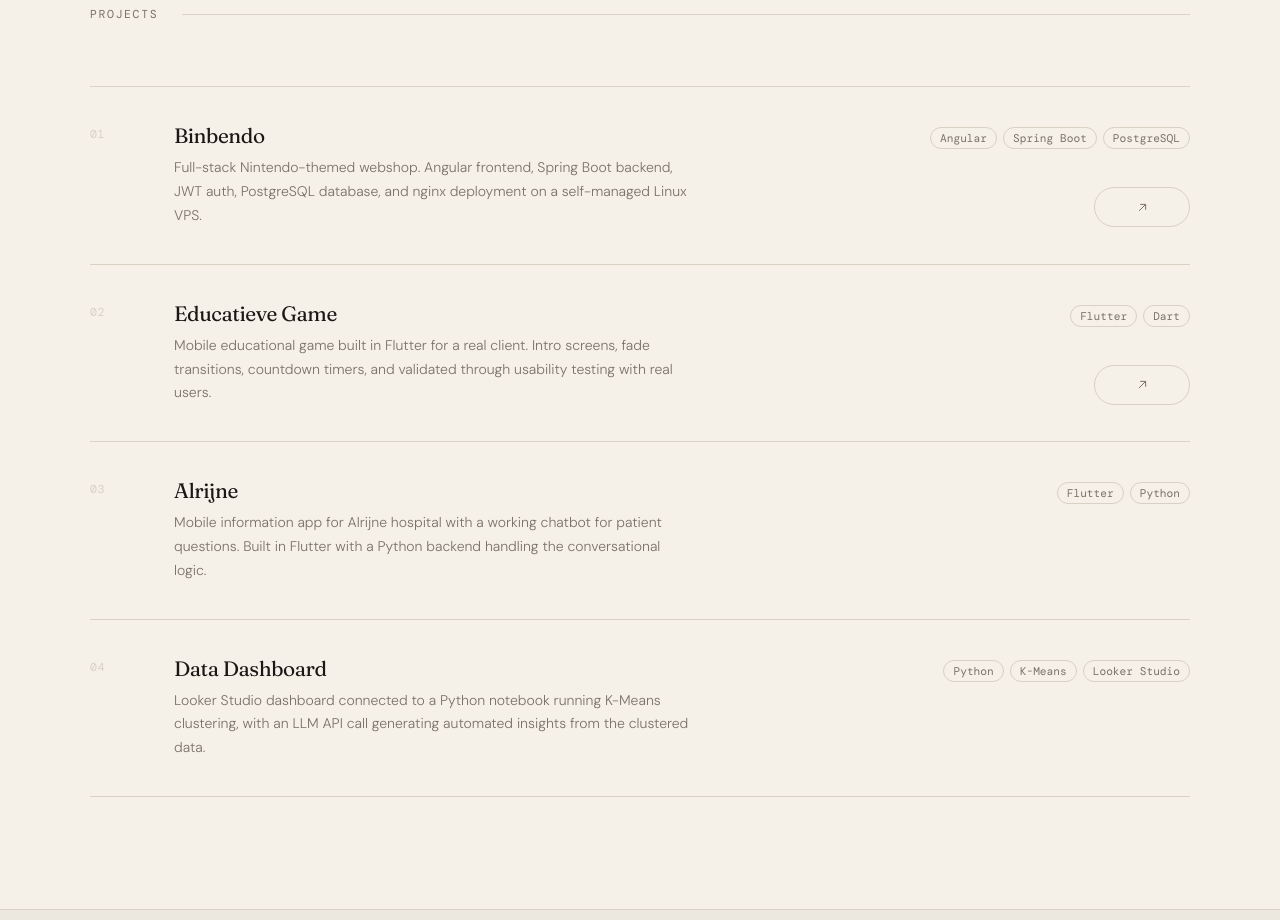
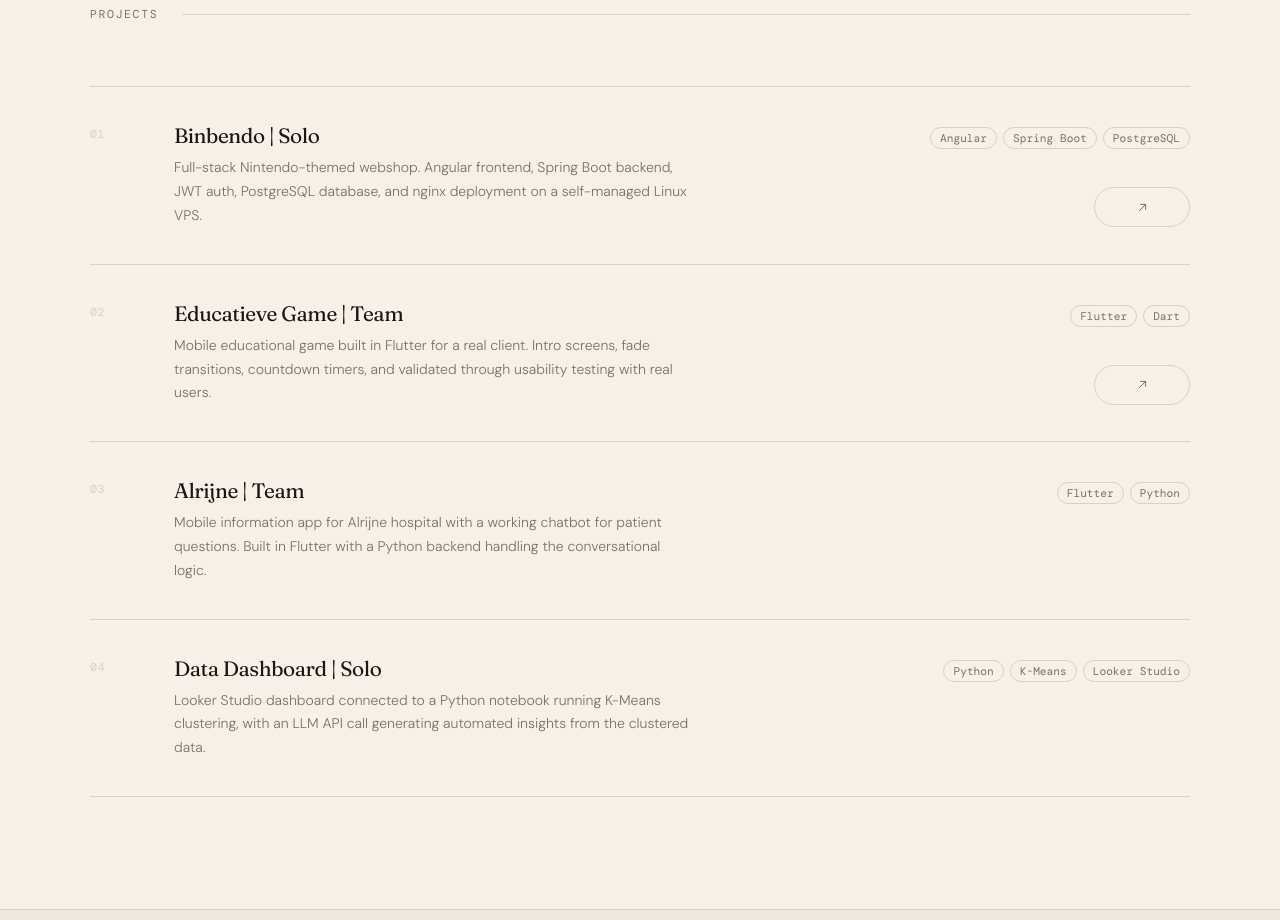
Before and after one commit to SabriAz/portfolio, a Vue app: page / in a window 1280 px wide. Shown: the part 2380-3300 px from the top of the page. Built offline with nearby package versions, Linux system fonts and the light colour scheme; a web font is replaced by a local one.

Commit message:
chore: added team or solo to projects

```diff
--- a/src/components/ProjectsSection.vue
+++ b/src/components/ProjectsSection.vue
@@ -37,24 +37,24 @@
 <script setup>
 const projects = [
   {
-    title: 'Binbendo',
+    title: 'Binbendo | Solo',
     desc: 'Full-stack Nintendo-themed webshop. Angular frontend, Spring Boot backend, JWT auth, PostgreSQL database, and nginx deployment on a self-managed Linux VPS.',
     stack: ['Angular', 'Spring Boot', 'PostgreSQL'],
     link: 'https://binbendo.sabriazzouz.com',
   },
   {
-    title: 'Educatieve Game',
+    title: 'Educatieve Game | Team',
     desc: 'Mobile educational game built in Flutter for a real client. Intro screens, fade transitions, countdown timers, and validated through usability testing with real users.',
     stack: ['Flutter', 'Dart'],
     link: 'https://game.sabriazzouz.com',
   },
   {
-    title: 'Alrijne',
+    title: 'Alrijne | Team',
     desc: 'Mobile information app for Alrijne hospital with a working chatbot for patient questions. Built in Flutter with a Python backend handling the conversational logic.',
     stack: ['Flutter', 'Python'],
   },
   {
-    title: 'Data Dashboard',
+    title: 'Data Dashboard | Solo',
     desc: 'Looker Studio dashboard connected to a Python notebook running K-Means clustering, with an LLM API call generating automated insights from the clustered data.',
     stack: ['Python', 'K-Means', 'Looker Studio'],
   },
```
